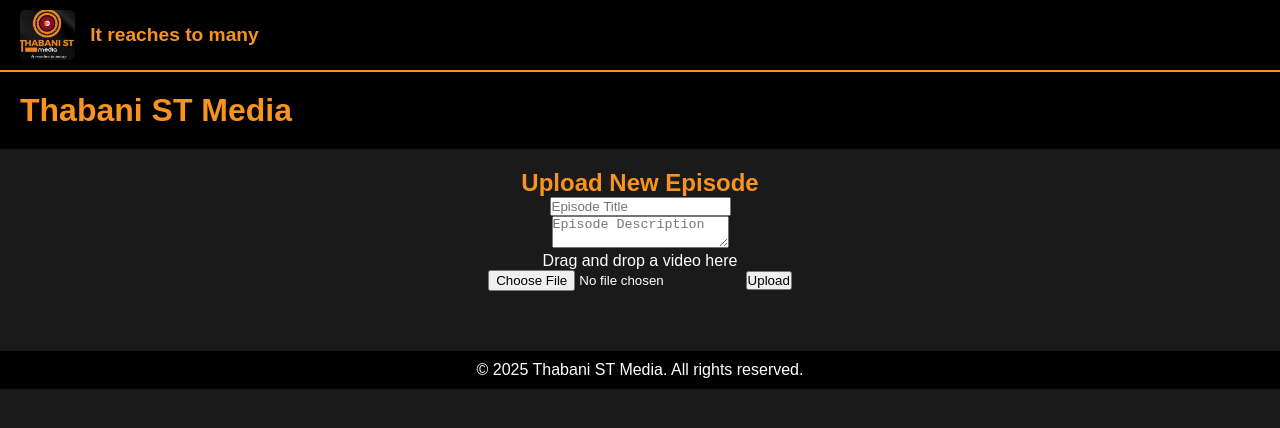
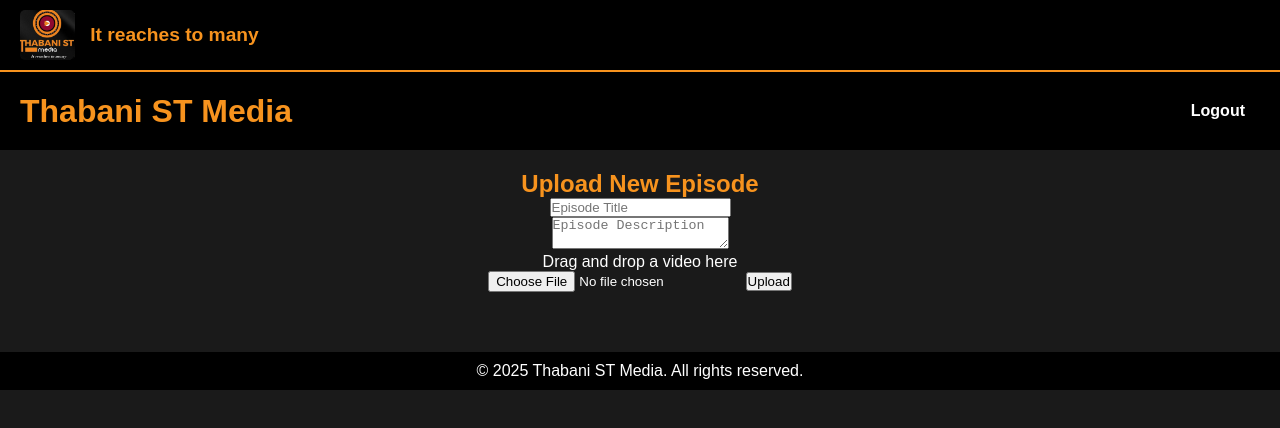
Before and after one commit to kathixo/podcast, a plain HTML site: page admin.html in a window 1280 px wide. Drawn offline with Linux system fonts and the light colour scheme; sample sign-in values are in the browser's storage.

Commit message:
Add files via upload

```diff
--- a/admin.html
+++ b/admin.html
@@ -28,8 +28,14 @@
     </div>
     <header>
     <div class="logo"><h1>Thabani ST Media</h1></div>
+    <nav>
+      <ul>
+        <li class="nav-item"><a class="nav-link text-danger" href="#" onclick="logout()">Logout</a></li>
+      </ul>
+    </nav>
 
 </header>
+
 <main>
   <section>
   <h1>Upload New Episode</h1>
```
